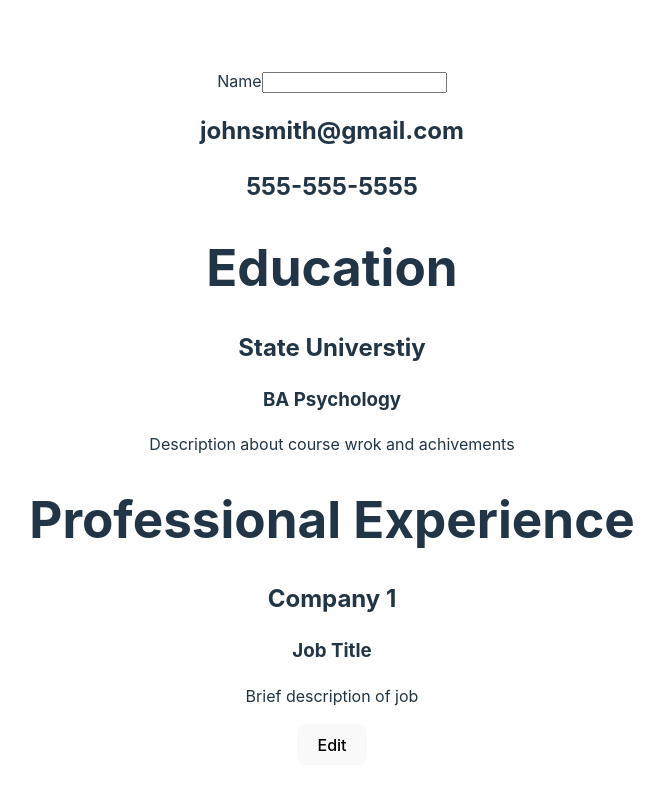
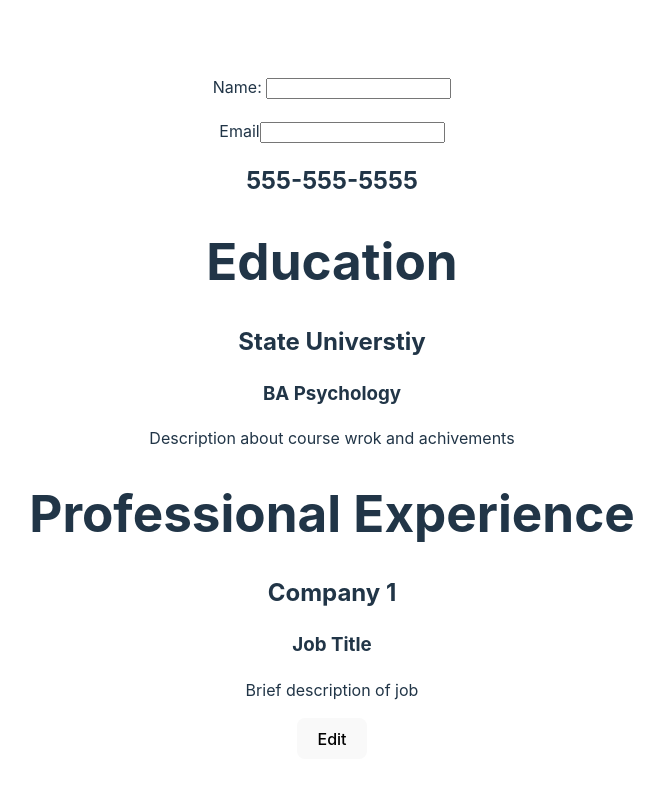
Before and after one commit to Runner-Dad84/resumetemplate, a React (Vite) app: page / in a window 1280 px wide. Shown: the top 790 px of the page, without its empty margins (308-972 px from the left). Built offline with nearby package versions, Linux system fonts and the light colour scheme.

Commit message:
multi field handler

```diff
--- a/src/App.jsx
+++ b/src/App.jsx
@@ -4,9 +4,17 @@ import './App.css'
 
 function App() {
 
-  const [name, setText ] = useState('');
-  const handleInput = (event) => {
-        setText(event.target.value)
+  const [name, setName ] = useState('');
+  const [email, setEmail ] = useState('');
+
+  const handleInput = (field) => (event) => {
+    const value = event.target.value;
+        if (field === 'name') {
+          setName(value)
+        }
+        if (field === 'email') {
+          setEmail(value)
+        }
     }
 
 return (
@@ -14,15 +22,23 @@ return (
 
       <div className='personal'>
         <h1>{name}</h1>
-        <label htmlFor="name">Name</label>
+        <label htmlFor="name">Name: </label>
         <input
         id='name'
         type="text"
         value={name}
-        onChange={handleInput}
+        onChange={handleInput('name')}
         />
 
-        <h2>johnsmith@gmail.com</h2>
+        <h2>{email}</h2>
+        <label htmlFor="email">Email</label>
+        <input
+        id='email'
+        type="email"
+        value={email}
+        onChange={handleInput('email')}
+        />
+
         <h2>555-555-5555</h2>
       </div>
       <div className="edu">
```
